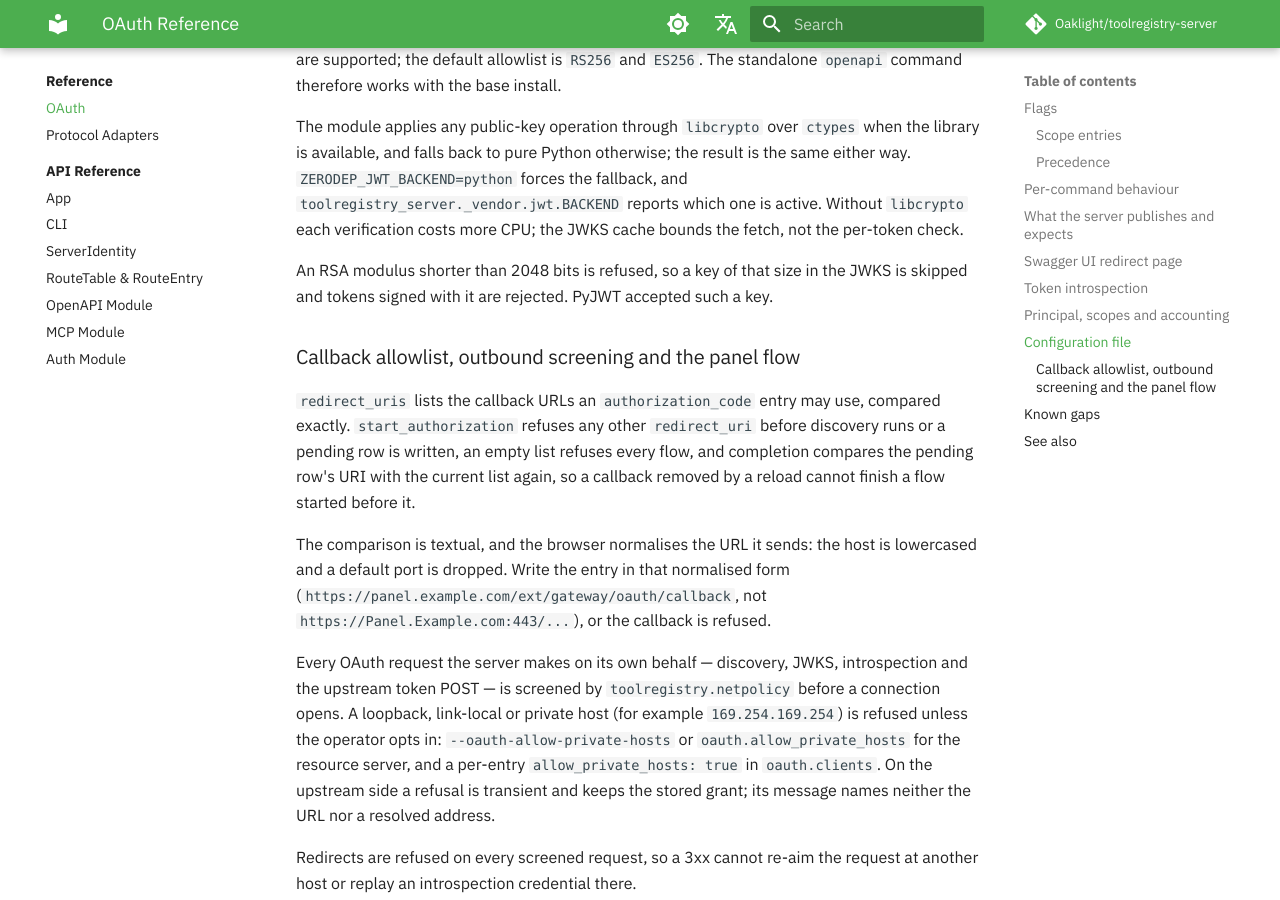
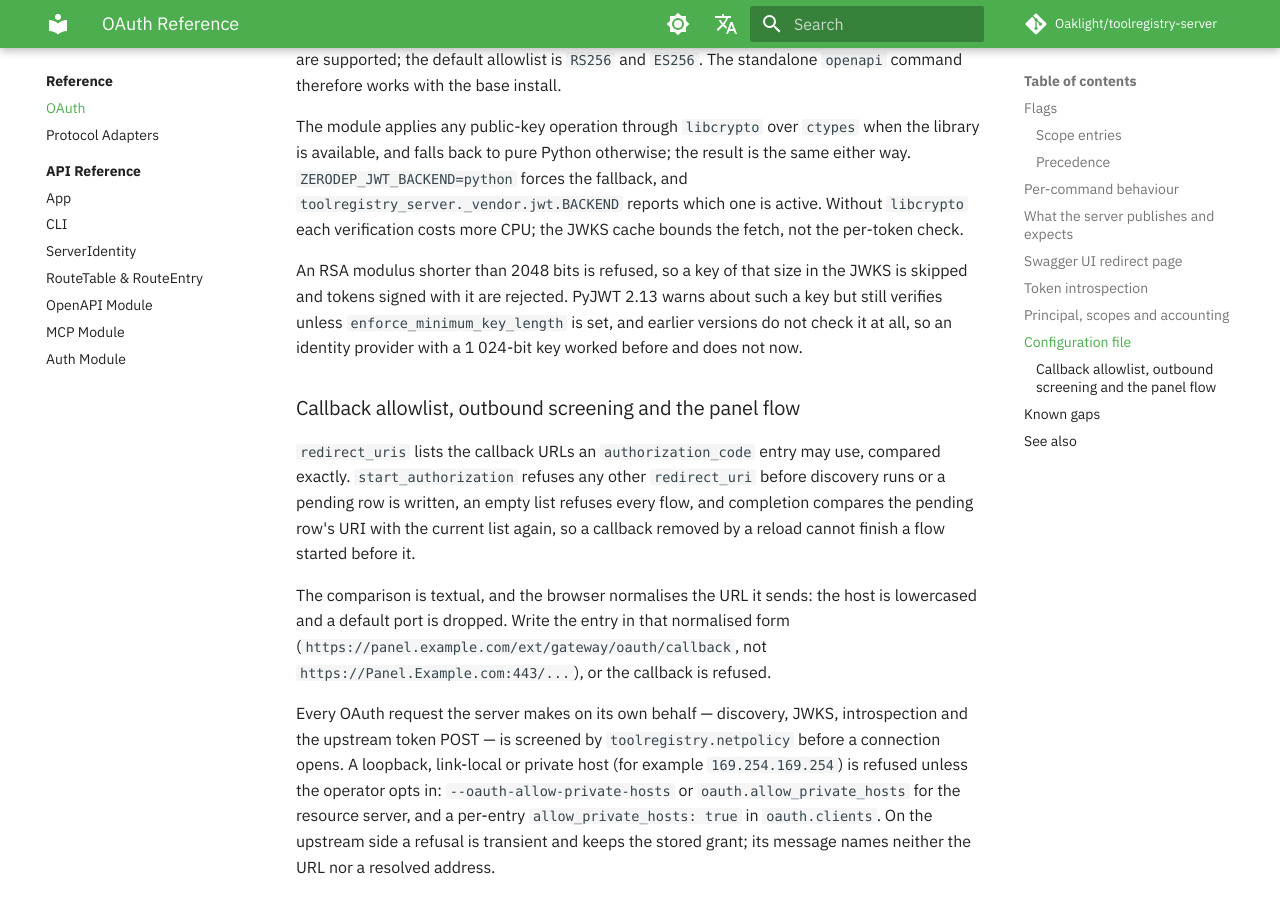
Before and after one commit to Oaklight/toolregistry-server, an MkDocs documentation site: the page built from docs/reference/oauth.md, in a window 1280 px wide and 900 px high, scrolled down 9828 px. Built offline with MkDocs 1.6.1 and Material for MkDocs 9.7.7, drawn with Linux system fonts in a browser that asks for light colours; some web fonts are replaced; comment, search, counter and statistics services are not loaded.

Commit message:
docs(oauth): state the PyJWT key-size behaviour precisely

```diff
--- a/docs/reference/oauth.md
+++ b/docs/reference/oauth.md
@@ -366,8 +366,10 @@ active. Without `libcrypto` each verification costs more CPU; the JWKS cache
 bounds the fetch, not the per-token check.
 
 An RSA modulus shorter than 2048 bits is refused, so a key of that size in the
-JWKS is skipped and tokens signed with it are rejected. PyJWT accepted such a
-key.
+JWKS is skipped and tokens signed with it are rejected. PyJWT 2.13 warns about
+such a key but still verifies unless `enforce_minimum_key_length` is set, and
+earlier versions do not check it at all, so an identity provider with a 1
+024-bit key worked before and does not now.
 
 ### Callback allowlist, outbound screening and the panel flow
 
```
